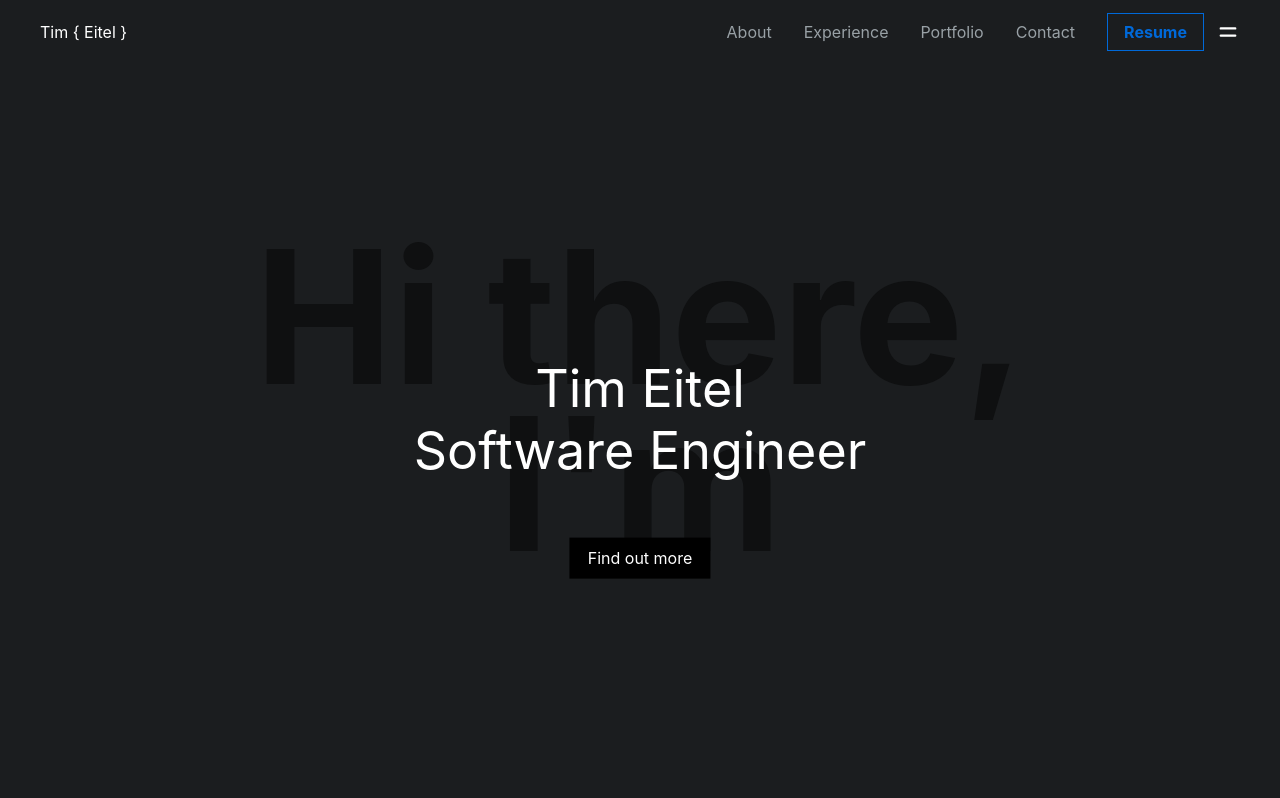
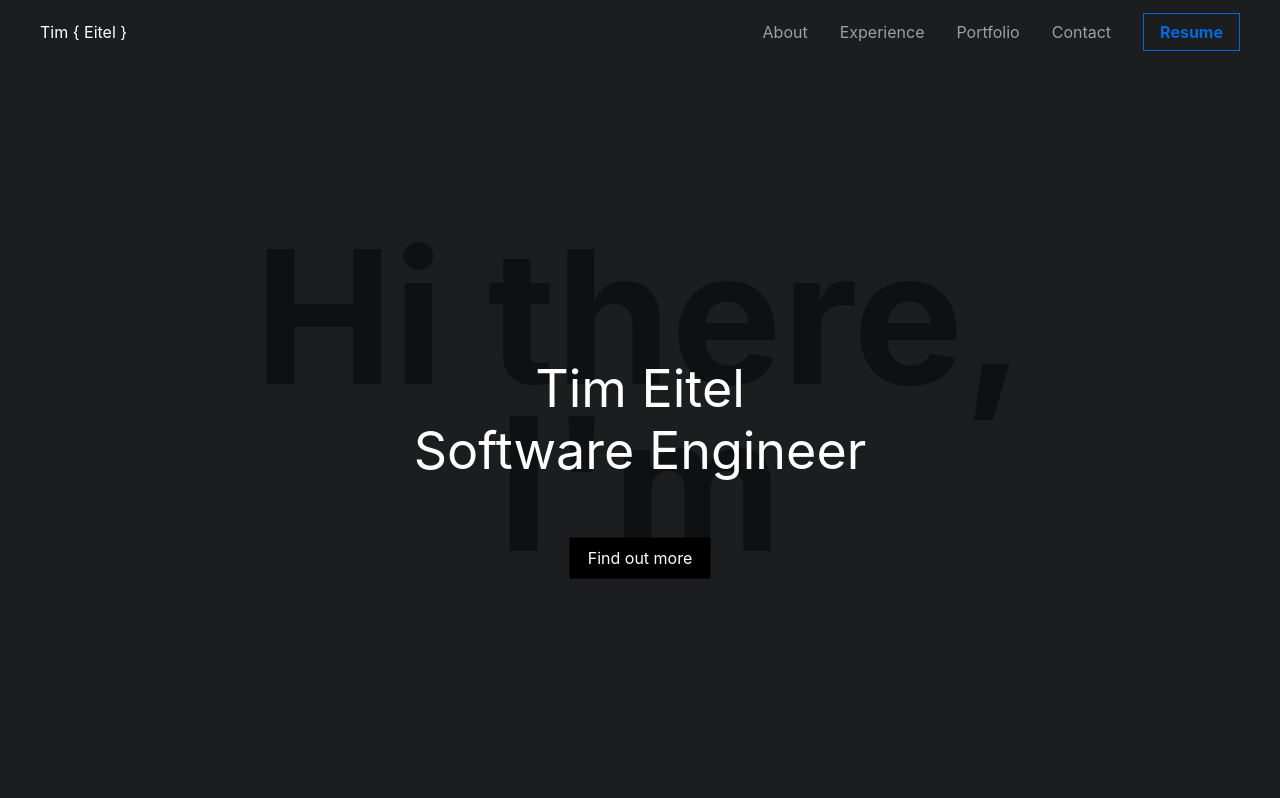
Before and after one commit to timeitel/portfolio, a Next.js app: page / in a window 1280 px wide. Shown: the top 798 px of the page. Built offline with nearby package versions, Linux system fonts and the light colour scheme.

Commit message:
fix: mobile menu showing in desktop

```diff
--- a/components/navbar.tsx
+++ b/components/navbar.tsx
@@ -35,7 +35,7 @@ export default function Navbar() {
             <svg
               viewBox='0 0 20 20'
               fill='currentColor'
-              className='w-6 h-6 ml-3'
+              className={`w-6 h-6 ml-3 ${styles.menu}`}
             >
               <path d='M3 7a1 1 0 011-1h12a1 1 0 110 2H4a1 1 0 01-1-1zM3 13a1 1 0 011-1h12a1 1 0 110 2H4a1 1 0 01-1-1z'></path>
             </svg>
```
